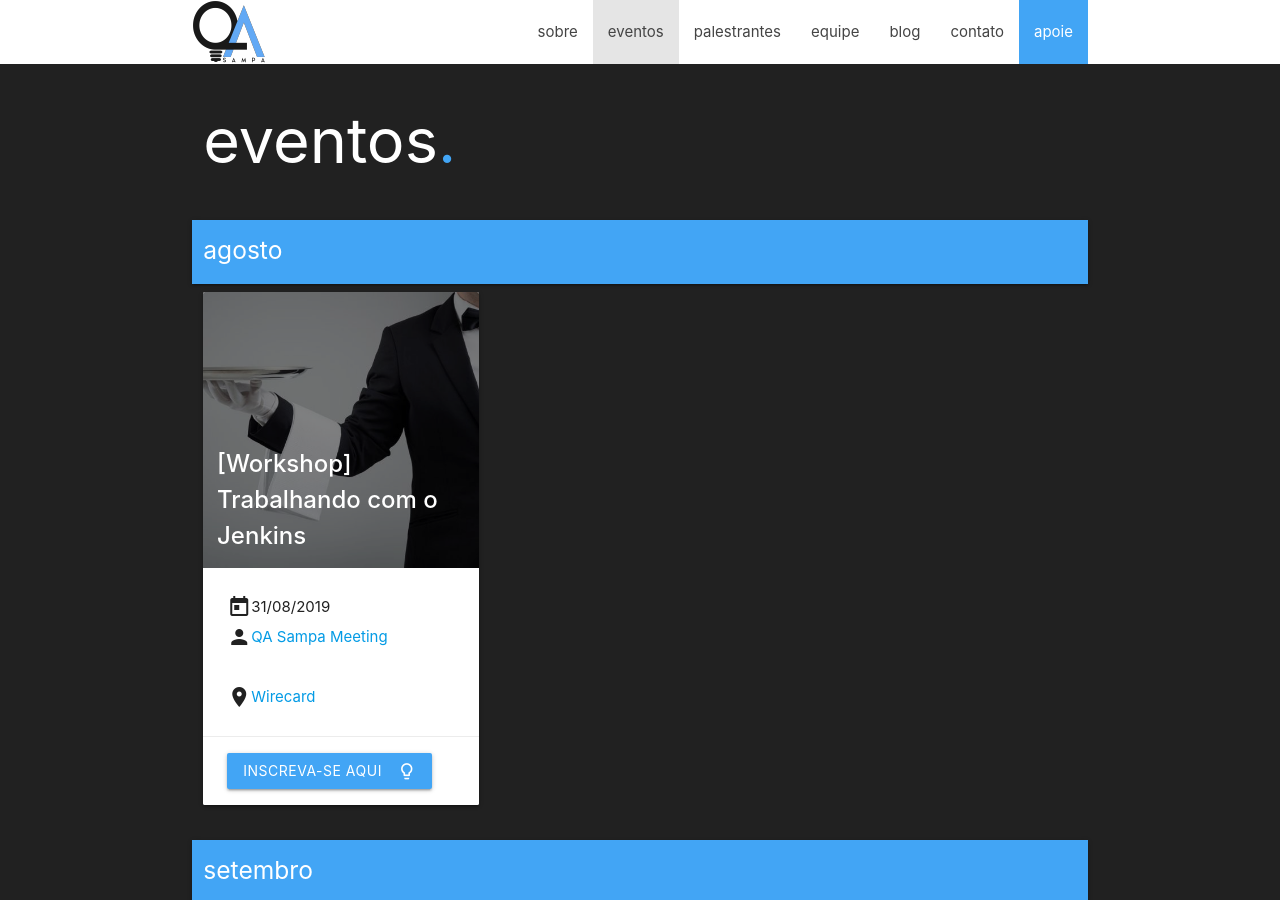
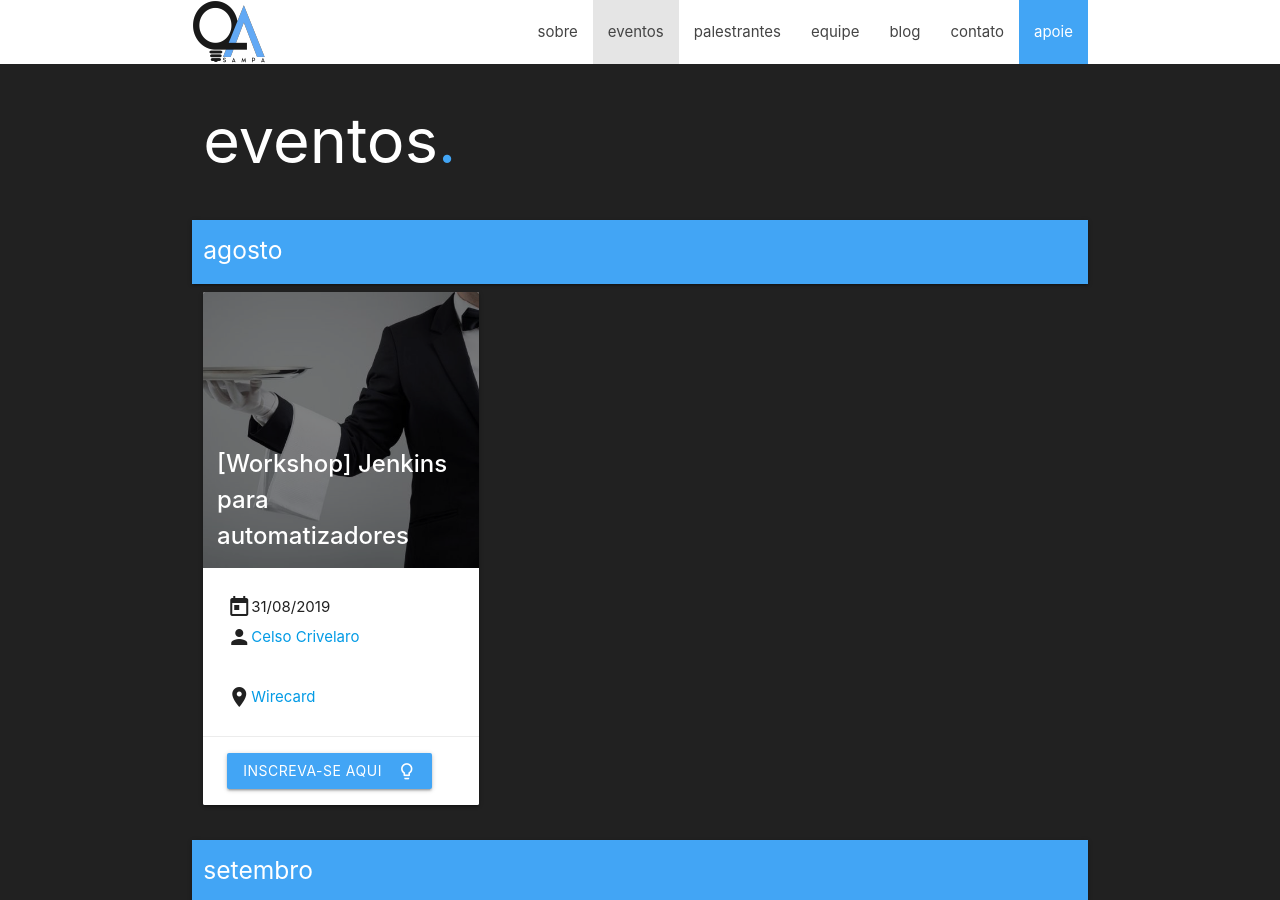
Before and after one commit to qasampameeting/qasampameeting.github.io, a Jekyll site: the page built from events.md, in a window 1280 px wide and 900 px high. Built offline with Jekyll 4.4.1, drawn with Linux system fonts in a browser that asks for light colours; nearby versions of some CDN libraries.

Commit message:
update jenkins event

```diff
--- a/_data/events.yml
+++ b/_data/events.yml
@@ -2,10 +2,12 @@
 
 agosto:
   - date: 31-08-2019
-    title: "[Workshop] Trabalhando com o Jenkins"
+    title: "[Workshop] Jenkins para automatizadores"
     place:
       name: Wirecard
       map_link: https://goo.gl/maps/28hsBwKxh4Cbe2gY8
+    speaker:
+      - celsocrivelaro
     image: 31-08-2019.jpg
     link: https://www.eventbrite.com.br/e/workshop-trabalhando-com-jenkins-inscricoes-a-partir-do-dia-2408-as-23h-registration-64982721068
 
```
